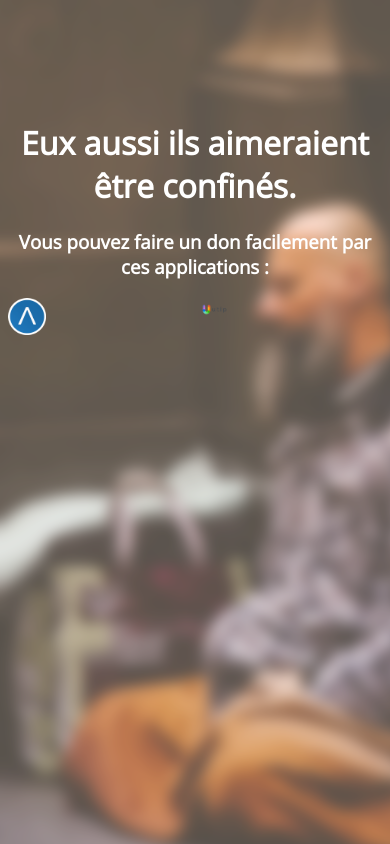
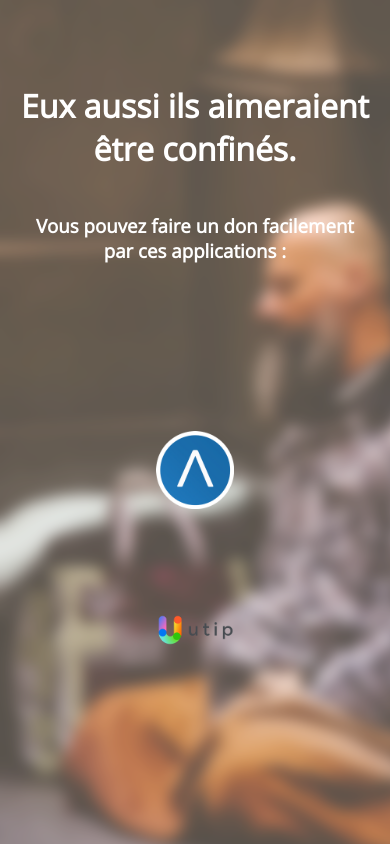
Before and after one commit to GregoireARichard/Project-abbe-pierre, a plain HTML site: page index.html in a window 390 px wide. Drawn offline with nearby package versions, Linux system fonts and the light colour scheme.

Commit message:
push version phone fini sauf si besoin de plus

```diff
--- a/index.html
+++ b/index.html
@@ -1,5 +1,6 @@
 <!DOCTYPE html>
 <html>
+
   <head>
     <meta charset="utf-8">
     <link rel="icon" href="images/icon.png" />
@@ -9,9 +10,14 @@
     <link href="https://fonts.googleapis.com/css2?family=Open+Sans&display=swap" rel="stylesheet">
     <title>Don - L'Abbé Pierre</title>
   </head>
+
+
   <body>
-    <h1 class="mainTitle">Eux aussi ils aimeraient être confinés.</h1>
-    <h3 class="give">Vous pouvez faire un don facilement par ces applications : </h3>
+    <div class="text" >
+      <h1 class="mainTitle">Eux aussi ils aimeraient être confinés.</h1>
+      <h3 class="give">Vous pouvez faire un don facilement par ces applications : </h3>
+    </div>
+
     <div class="logoContainer">
       <div class="lydiaContainer">
         <img src="images/lydia.png" alt="lydia" title="lydia" class="lydia logo">
@@ -20,6 +26,10 @@
         <img src="images/utip.png" alt="utip" title="utip" class="utip logo">
       </div>
     </div>
+
+
     <script src="scripts/script.js"></script>
+
   </body>
+
 </html>
--- a/styles/main.css
+++ b/styles/main.css
@@ -1,4 +1,5 @@
 /*the following code is optimised for smartphones only*/
+
 .mainTitle{
   padding-top: 100px;
 }
@@ -19,36 +20,73 @@
 .utip{
   width:20%;
 }
+
+
+
+
 @media only screen and (max-width: 660px){
+
   body{
     background:url('../images/background.png');
+    margin: 0;
+    padding: 0;
   }
+
+  .text{
+    padding-left: 5vw;
+    padding-right: 5vw;
+  }
+
   .mainTitle{
-    padding-top: 100px;
+    padding-top: 10vh;
   }
+
+  .give{
+    padding-top: 5vh;
+  }
+
   .mainTitle, .give{
     font-family: 'Open Sans', sans-serif;
     text-align: center;
     color:#FFFFFF;
+    margin: 0;
   }
+
   .logoContainer{
-    margin:0 auto;
+    display: flex;
+    flex-direction: column;
+    justify-content: center;
+    margin:0;
     width: 375px;
   }
-  .lydiaContainer, .utipContainer{
+
+  .lydiaContainer{
+    margin: 0;
+    width:100vw;
+    display: flex;
+    justify-content: center;
+    margin-top: 20vh;
+  }
+
+  .utipContainer{
     margin: 0 auto;
     width:100vw;
+    display: flex;
+    justify-content: center;
+    margin-top: 10vh;
+    margin-bottom: 20vh;
   }
+
   .logo{
     display:block;
     justify-content: center;
   }
+
   .lydia{
     width:20%;
   }
+
   .utip{
-    width:20%;
+    width:30%;
   }
 }
-
-/* ceci et un test je peut push */
```
Also changed, not shown: 2 other files.
